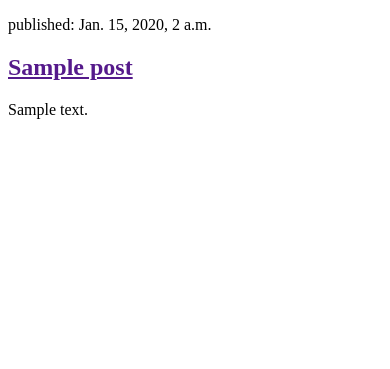
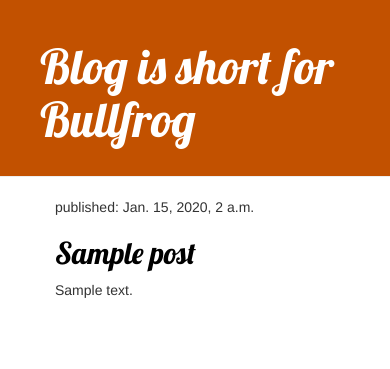
Before and after one commit to DED8IRD/bullfrog, a Django app: template blog/templates/blog/post_list.html in a window 390 px wide. Shown: the top 369 px of the page. Run offline with Django 3.2, Linux system fonts and the light colour scheme; the template is opened without the code that fills it: values that come from a table or form of the project are taken from there, others are empty; tables that the repository leaves empty hold one stand-in row (values such as "Sample post"); some libraries are stand-ins or nearby versions.

Commit message:
added bootstrap + styling

```diff
--- /dev/null
+++ b/blog/static/css/blog/blog.css
@@ -0,0 +1,46 @@
+.page-header {
+    background-color: #C25100;
+    margin-top: 0;
+    padding: 20px 20px 20px 40px;
+}
+
+.page-header h1, .page-header h1 a, .page-header h1 a:visited, .page-header h1 a:active {
+    color: #ffffff;
+    font-size: 36pt;
+    text-decoration: none;
+}
+
+.content {
+    margin-left: 40px;
+}
+
+h1, h2, h3, h4 {
+    font-family: 'Lobster', cursive;
+}
+
+.date {
+    color: #828282;
+}
+
+.save {
+    float: right;
+}
+
+.post-form textarea, .post-form input {
+    width: 100%;
+}
+
+.top-menu, .top-menu:hover, .top-menu:visited {
+    color: #ffffff;
+    float: right;
+    font-size: 26pt;
+    margin-right: 20px;
+}
+
+.post {
+    margin-bottom: 70px;
+}
+
+.post h2 a, .post h2 a:visited {
+    color: #000000;
+}
--- a/blog/templates/blog/post_list.html
+++ b/blog/templates/blog/post_list.html
@@ -1,16 +1,32 @@
+{% load static %}
 <!DOCTYPE html>
 <html lang="en">
 <head>
     <meta charset="UTF-8">
     <title>Bullfrog</title>
+
+    {# styles #}
+    <link rel="stylesheet" href="//maxcdn.bootstrapcdn.com/bootstrap/3.2.0/css/bootstrap.min.css">
+    <link rel="stylesheet" href="//maxcdn.bootstrapcdn.com/bootstrap/3.2.0/css/bootstrap-theme.min.css">
+    <link href="//fonts.googleapis.com/css?family=Lobster&subset=latin,latin-ext" rel="stylesheet" type="text/css">
+    <link rel="stylesheet" href="{% static 'css/blog/blog.css' %}">
 </head>
 <body>
-    {% for post in posts %}
-        <div>
-            <p>published: {{ post.published_date }}</p>
-            <h2><a href="">{{ post.title }}</a></h2>
-            <p>{{ post.text|linebreaksbr }}</p>
+    <header class='page-header'>
+        <h1><a href="">Blog is short for Bullfrog</a></h1>
+    </header>
+    <main class='content container'>
+        {% for post in posts %}
+         <div class="row">
+            <div class="col-md-8">
+                <div class='post'>
+                    <p>published: {{ post.published_date }}</p>
+                    <h2><a href="">{{ post.title }}</a></h2>
+                    <p>{{ post.text|linebreaksbr }}</p>
+                </div>
+            </div>
         </div>
-    {% endfor %}
+        {% endfor %}
+    </main>
 </body>
 </html>
```
